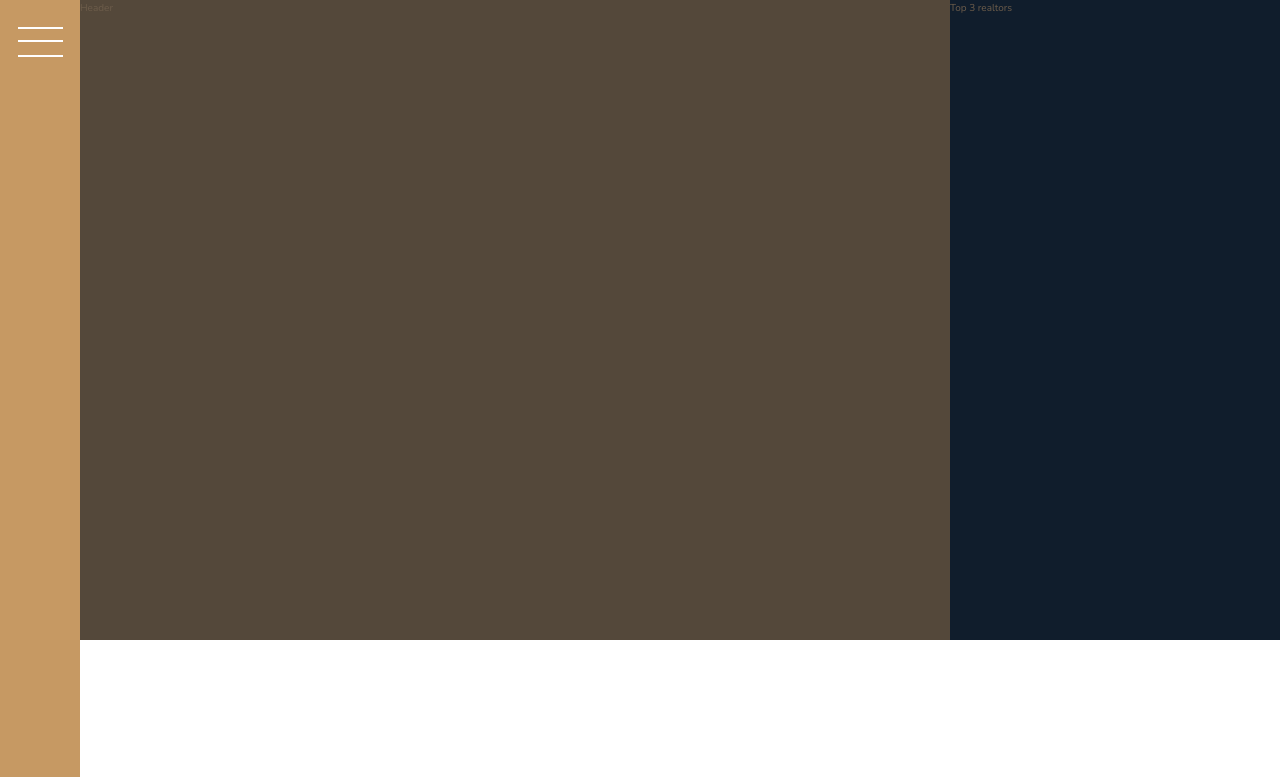
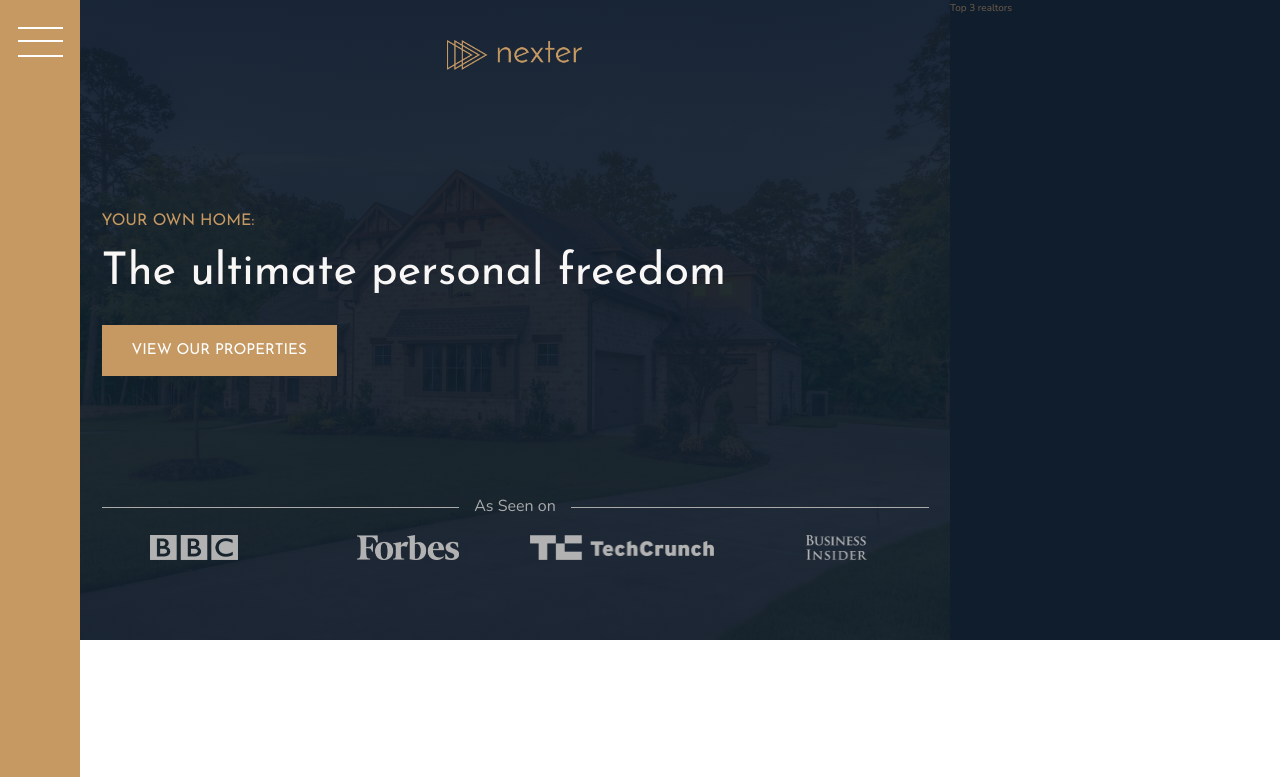
Before and after one commit to harrygothold/Nexter, a website: page index.html in a window 1280 px wide. Shown: the top 777 px of the page. Drawn offline with nearby package versions, Linux system fonts and the light colour scheme.

Commit message:
finish creating header

```diff
--- a/index.html
+++ b/index.html
@@ -20,7 +20,17 @@
       <button class="nav-btn"></button>
     </div>
     <header class="header">
-      Header
+      <img src="img/logo.png" alt="Nexter Logo" class="header__logo" />
+      <h3 class="heading-3">Your own home:</h3>
+      <h1 class="heading-1">The ultimate personal freedom</h1>
+      <button class="btn header__btn">View our properties</button>
+      <div class="header__seenon--text">As Seen on</div>
+      <div class="header__seenon-logos">
+        <img src="img/logo-bbc.png" alt="Seen on logo 1" />
+        <img src="img/logo-forbes.png" alt="Seen on logo 2" />
+        <img src="img/logo-techcrunch.png" alt="Seen on logo 3" />
+        <img src="img/logo-bi.png" alt="Seen on logo 4" />
+      </div>
     </header>
     <div class="realtors">
       Top 3 realtors
--- a/sass/_header.scss
+++ b/sass/_header.scss
@@ -1,4 +1,57 @@
 .header {
-    background-color: $color-grey-dark-1;
-    grid-column: full-start / col-end 6;
+  background-color: $color-grey-dark-1;
+  grid-column: full-start / col-end 6;
+  background-image: linear-gradient(
+      rgba($color-secondary, 0.93),
+      rgba($color-secondary, 0.93)
+    ),
+    url(../img/hero.jpeg);
+  background-size: cover;
+  background-position: center;
+  padding: 8rem;
+  padding-top: 4rem;
+
+  display: grid;
+  grid-template-rows: 1fr min-content 6rem 1fr;
+  grid-template-columns: max-content;
+  grid-row-gap: 1.5rem;
+  justify-content: center;
+
+  &__logo {
+    height: 3rem;
+    justify-self: center;
+  }
+
+  &__btn {
+    align-self: start;
+    justify-self: start;
+  }
+
+  &__seenon--text {
+    display: grid;
+    grid-template-columns: 1fr max-content 1fr;
+    grid-column-gap: 1.5rem;
+    align-items: center;
+    font-size: 1.6rem;
+    color: $color-grey-light-2;
+
+    &::before,
+    &::after {
+      content: "";
+      height: 1px;
+      display: block;
+      background-color: currentColor;
+    }
+  }
+
+  &__seenon-logos {
+    display: grid;
+    grid-template-columns: repeat(4, 1fr);
+    grid-column-gap: 3rem;
+    justify-items: center;
+    img {
+      height: 2.5rem;
+      filter: brightness(70%);
+    }
+  }
 }
--- a/sass/_typography.scss
+++ b/sass/_typography.scss
@@ -5,6 +5,9 @@
 
 .heading-1 {
   @extend %heading;
+  font-size: 4.5rem;
+  color: $color-grey-light-1;
+  line-height: 1;
 }
 
 .heading-2 {
@@ -19,7 +22,6 @@
   &--dark {
     color: $color-grey-dark-1;
   }
-
 }
 
 .heading-3 {
@@ -39,7 +41,6 @@
   &--dark {
     color: $color-grey-dark-1;
   }
-
 }
 
 .btn {
@@ -52,7 +53,7 @@
   text-transform: uppercase;
   padding: 1.8rem 3rem;
   cursor: pointer;
-            transition: all .2s;
+  transition: all 0.2s;
 
   &:hover {
     background-color: $color-primary-dark;
```
Also changed, not shown: css/style.css. Lines whose indentation alone changed are shown as unchanged.
